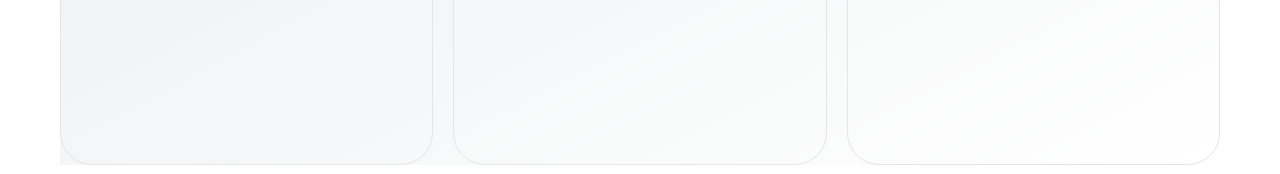
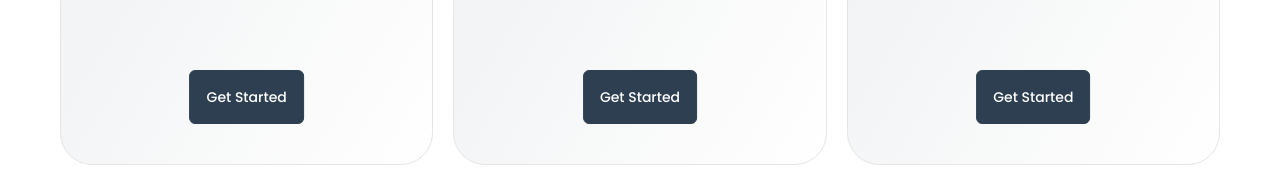
Before and after one commit to RayyanKhan4004/805Intelleigence, a Next.js app: page /subscription in a window 1280 px wide. Shown: the part 1089-1263 px from the top of the page. Built offline with nearby package versions, Linux system fonts and the light colour scheme; no server answers.

Commit message:
subscription page fix

```diff
--- a/src/features/Footer/components/Footer.tsx
+++ b/src/features/Footer/components/Footer.tsx
@@ -2,11 +2,12 @@
 import Typography from '@/components/theme/Typography'
 import React from 'react'
 import {footerSections} from '../data/FooterData'
+import { Icon } from '@/shared/icons/Icon'
 
 
 function Footer() {
   return (
-    <div className='grid grid-cols-4 bg-primary text-white px-[60px] py-[60px] '>
+    <div className='grid grid-cols-4 bg-primary text-white px-[60px] py-[60px] max-lg:grid-cols-2 max-sm:grid-cols-1'>
 
         {footerSections.map((section) => (
             <div key={section.title}>
@@ -20,6 +21,7 @@ function Footer() {
                 ))}
             </div>
         ))}
+
     </div>
 
   )
--- a/src/features/subscription/components/HeroComponent.tsx
+++ b/src/features/subscription/components/HeroComponent.tsx
@@ -29,6 +29,7 @@ function HeroComponent() {
   //     generateGrid()
   //     // return () => clearInterval(interval);
   //   }, [])
+  const [tapswitch, settapswitch] = useState<'individual' | 'office'>('individual')
   return (
     <>
       <div className="w-full py-20 flex flex-col items-center text-center" style={generateGrid()}>
@@ -43,7 +44,6 @@ function HeroComponent() {
             className="bg-white rounded-[100px] !w-[calc(100%-3px)] h-[calc(100%-3px)] flex justify-center items-center"
             style={{ width: 'calc(100% - 3px)' }}
           >
-
             <div className=" text-nowrap text-[12px] font-normal   rounded-full  w-fit flex justify-center items-center leading-[16px] text-[var(--color-secondary)]">
               Bring your business to the best scale
             </div>
@@ -64,13 +64,23 @@ function HeroComponent() {
           Flexible pricing tailored to fit your business goals
         </Typography>
 
-
-
         <div className="flex items-center rounded-[6px] pt-[40px]">
-          <button className="bg-app-primary h-[59px] w-[172px] items-center flex justify-center text-white rounded-[6px]">
+          <button
+            onClick={() => {
+              settapswitch('individual')
+            }}
+            className={` ${tapswitch === 'individual'?'bg-app-primary text-white' : 'bg-white text-primary'}  h-[59px] w-[172px] items-center flex justify-center  rounded-[6px]`}
+          >
             Individual
           </button>
-          <button className="bg-white h-[59px] w-[172px] items-center flex justify-center text-primary rounded-[6px]">Office</button>
+          <button
+            onClick={() => {
+              settapswitch('office')
+            }}
+            className={` ${tapswitch ==='office'  ? 'bg-app-primary text-white' : 'bg-white text-primary'}   h-[59px] w-[172px] items-center flex justify-center  rounded-[6px]`}
+          >
+            Office
+          </button>
         </div>
       </div>
     </>
--- a/src/features/subscription/components/ListCard.tsx
+++ b/src/features/subscription/components/ListCard.tsx
@@ -1,5 +1,5 @@
-
 import Typography from '@/components/theme/Typography'
+import { Button } from '@/components/UI/button'
 import React from 'react'
 
 const data = [
@@ -8,6 +8,7 @@ const data = [
     subtitle: 'Generate a free report',
     price: '$0',
     li: ['1 zip/city report', '1 county report', 'Easy-to-share market summaries', 'empty'],
+    button: 'Get Started',
   },
   {
     title: 'Premium',
@@ -22,6 +23,7 @@ const data = [
       'Live training',
       'Cancel at any time',
     ],
+    button: 'Get Started',
   },
   {
     title: 'Pro',
@@ -35,15 +37,16 @@ const data = [
       'Advanced analytics platform',
       'Cancel at any time',
     ],
+    button: 'Get Started',
   },
 ]
 
 function ListCard() {
   return (
-    <div className="flex gap-[20px] bg-gradient-to-br from-[#EAECEE] to-[#FFFFFF]">
+    <div className="flex gap-[20px] justify-center max-md:flex-col">
       {data.map(item => {
         return (
-          <div className='w-[451px] h-[603px] border border-app-stroke rounded-[32px] pl-[40px] '>
+          <div className="w-[451px] h-[603px] border border-app-stroke rounded-[32px] pl-[40px] bg-gradient-to-br from-[#EAECEE] to-[#FFFFFF] relative ">
             <Typography variant="Heading1" className="text-center">
               {item.title}
             </Typography>
@@ -64,6 +67,11 @@ function ListCard() {
                 </li>
               ))}
             </ul>
+            {/* <div className='flex justify-center'> */}
+            <Button className="rounded-[6px] absolute bottom-10  text-white translate-x-1/2 right-1/2 ">
+              {item.button}
+            </Button>
+            {/* </div> */}
           </div>
         )
       })}
```
